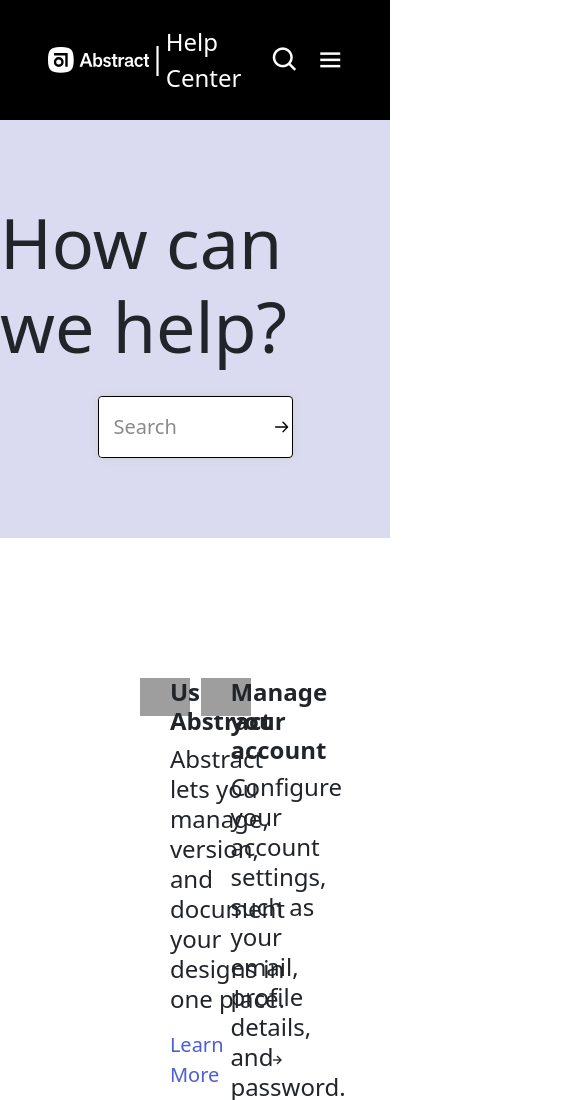
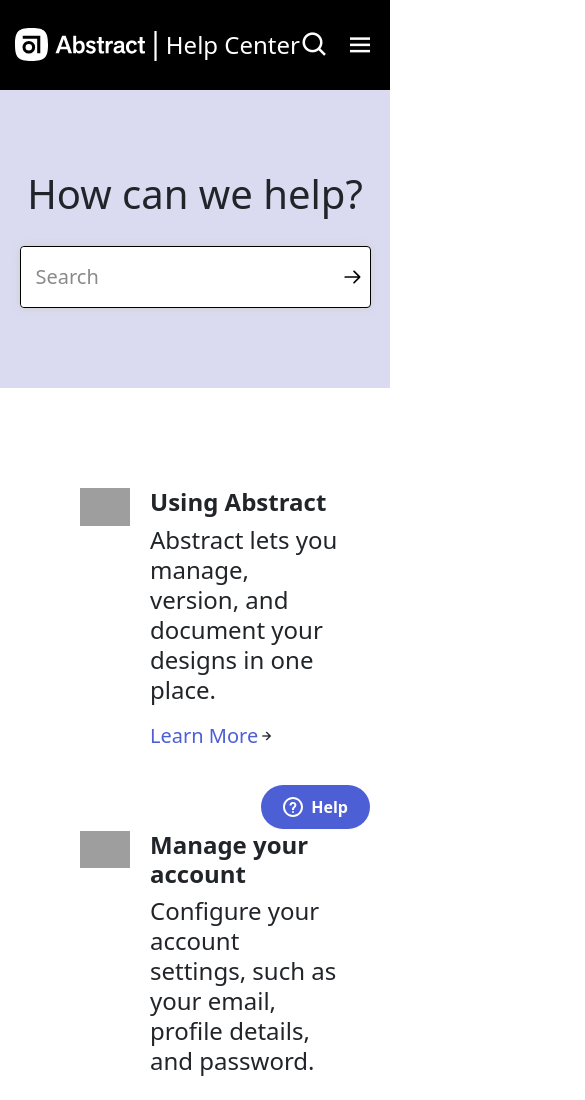
Before and after one commit to MandyJavan/Abstract-website, a plain HTML site: page index.html in a window 390 px wide. Shown: the top 1100 px of the page, 585 px wide, since content can reach past the window. Drawn offline with nearby package versions, Linux system fonts and the light colour scheme; grey boxes are pictures that could not be loaded.

Commit message:
Responsive Done! check the bugs!

```diff
--- a/index.html
+++ b/index.html
@@ -10,7 +10,7 @@
     <title>Abstract</title>
 </head>
 <body>
-    <header class="bg-black py-4 px-5 d-flex justify-content-between align-items-center">
+    <header class="bg-black d-flex justify-content-between align-items-center">
         <div class="d-flex justify-content-between align-items-center" id="headerLeft">
             <svg class="abstract-logo logo" width="130" xmlns="http://www.w3.org/2000/svg" viewBox="0 0 200 51" preserveAspectRatio="xMinYMid slice">
                 <g class="abstract-logo-mark" fill="#fff">
@@ -163,9 +163,8 @@
             <p>Abstract Studio Design, Inc</p>
             <p>All rights reserved</p>
         </div>
-
-        <button id="help" type="button"><svg xmlns="http://www.w3.org/2000/svg" xmlns:xlink="http://www.w3.org/1999/xlink" x="0px" y="0px" width="20px" height="20px" viewBox="0 0 20 20" xml:space="preserve" aria-hidden="true"><g></g><g></g><g></g><g><g><g><path d="M11,12.3V13c0,0-1.8,0-2,0v-0.6c0-0.6,0.1-1.4,0.8-2.1c0.7-0.7,1.6-1.2,1.6-2.1c0-0.9-0.7-1.4-1.4-1.4 c-1.3,0-1.4,1.4-1.5,1.7H6.6C6.6,7.1,7.2,5,10,5c2.4,0,3.4,1.6,3.4,3C13.4,10.4,11,10.8,11,12.3z"></path><circle cx="10" cy="15" r="1"></circle></g><path d="M10,2c4.4,0,8,3.6,8,8s-3.6,8-8,8s-8-3.6-8-8S5.6,2,10,2 M10,0C4.5,0,0,4.5,0,10s4.5,10,10,10s10-4.5,10-10S15.5,0,10,0 L10,0z"></path></g></g></svg>Help</button>
     </footer>
+    <button id="help" type="button"><svg xmlns="http://www.w3.org/2000/svg" xmlns:xlink="http://www.w3.org/1999/xlink" x="0px" y="0px" width="20px" height="20px" viewBox="0 0 20 20" xml:space="preserve" aria-hidden="true"><g></g><g></g><g></g><g><g><g><path d="M11,12.3V13c0,0-1.8,0-2,0v-0.6c0-0.6,0.1-1.4,0.8-2.1c0.7-0.7,1.6-1.2,1.6-2.1c0-0.9-0.7-1.4-1.4-1.4 c-1.3,0-1.4,1.4-1.5,1.7H6.6C6.6,7.1,7.2,5,10,5c2.4,0,3.4,1.6,3.4,3C13.4,10.4,11,10.8,11,12.3z"></path><circle cx="10" cy="15" r="1"></circle></g><path d="M10,2c4.4,0,8,3.6,8,8s-3.6,8-8,8s-8-3.6-8-8S5.6,2,10,2 M10,0C4.5,0,0,4.5,0,10s4.5,10,10,10s10-4.5,10-10S15.5,0,10,0 L10,0z"></path></g></g></svg>Help</button>
 
     <script src="script.js"></script>
 </body>
--- a/style.css
+++ b/style.css
@@ -6,16 +6,17 @@
 
 body {
   overflow-x: hidden;
+  position: relative;
 }
 
 header {
   display: flex;
   justify-content: space-between;
   align-items: center;
+  padding: 20px 80px;
 }
 #headerLeft {
   width: 290px;
-  /* background-color: antiquewhite; */
 }
 
 #headerLeft svg:hover {
@@ -130,7 +131,8 @@ main {
 }
 
 #search {
-  width: 50%;
+  width: 70%;
+  max-width: 700px;
   border: 1px solid black;
   display: flex;
   justify-content: start;
@@ -218,7 +220,6 @@ input[type="search"]::placeholder {
 }
 
 footer {
-    position: relative;
     padding: 50px 100px;
     height: 400px;
 }
@@ -256,7 +257,7 @@ footer {
     display: flex;
     justify-content: center;
     align-items: center;
-    position: absolute;
+    position: fixed;
     bottom: 15px;
     right: 20px;
     border: none;
@@ -289,3 +290,55 @@ footer {
         display: block;
     }
 }
+
+@media screen and (max-width: 1024px) {
+
+  footer {
+    flex-wrap: wrap;
+    height: 90%;
+    row-gap: 50px;
+  }
+
+  .footerColumn {
+    width: 50%;
+  }
+
+  .lastColumn {
+    width: 90%;
+  }
+}
+
+@media screen and (max-width: 770px) {
+
+  header {
+    padding: 20px 15px;
+  }
+
+  #searchSection h1 {
+    font-size: 60px;
+  }
+
+  #search {
+    width: 90%;
+  }
+
+  #itemSection {
+    flex-direction: column;
+    align-items: start;
+    padding: 100px 20px 100px 80px;
+  }
+
+  .items {
+    width: 90%;
+  }
+  .itemExplanation {
+    width: 100%;
+  }
+
+}
+
+@media screen and (max-width: 520px) {
+  #searchSection h1 {
+    font-size: 40px;
+  }
+}
```
